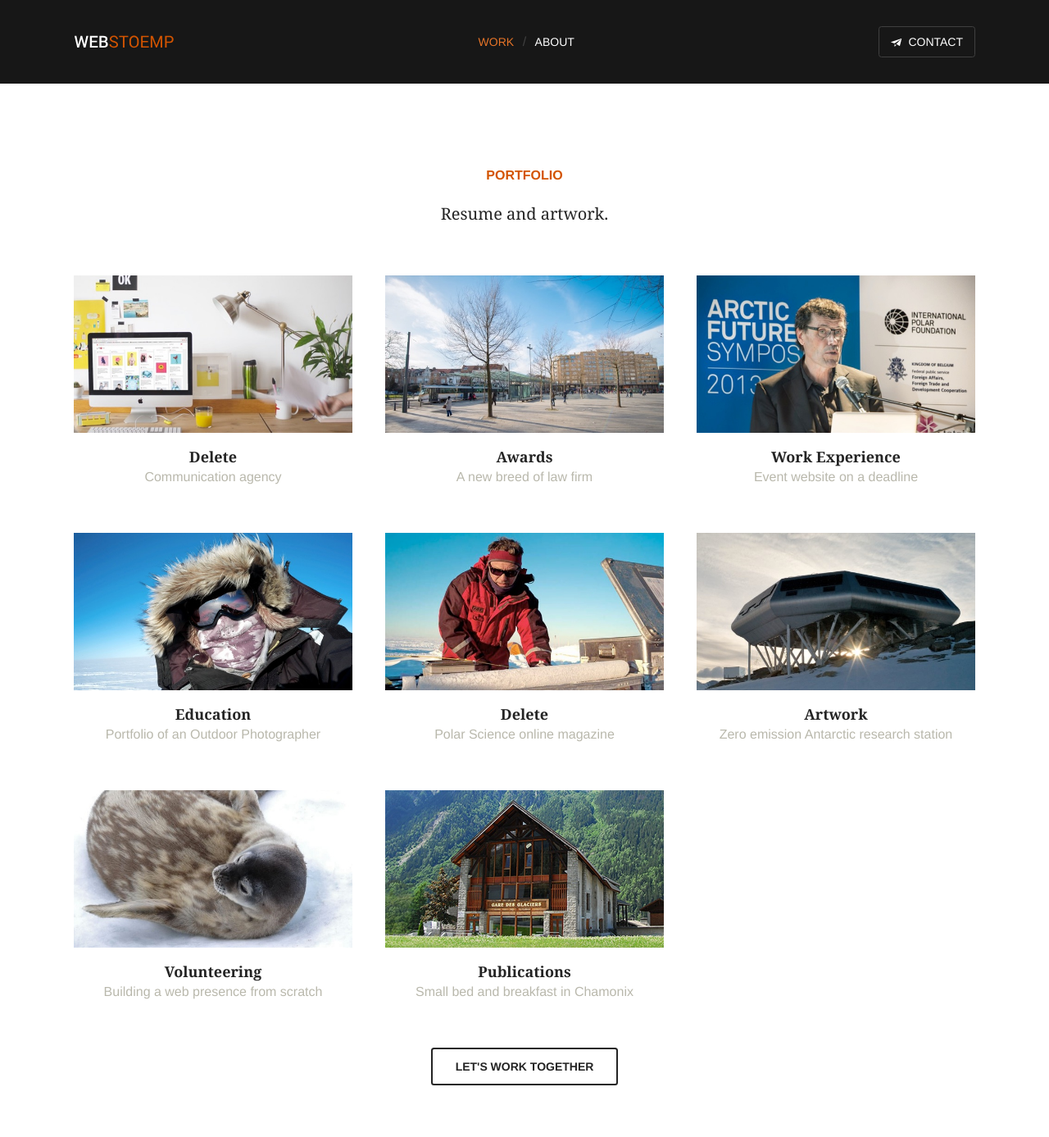
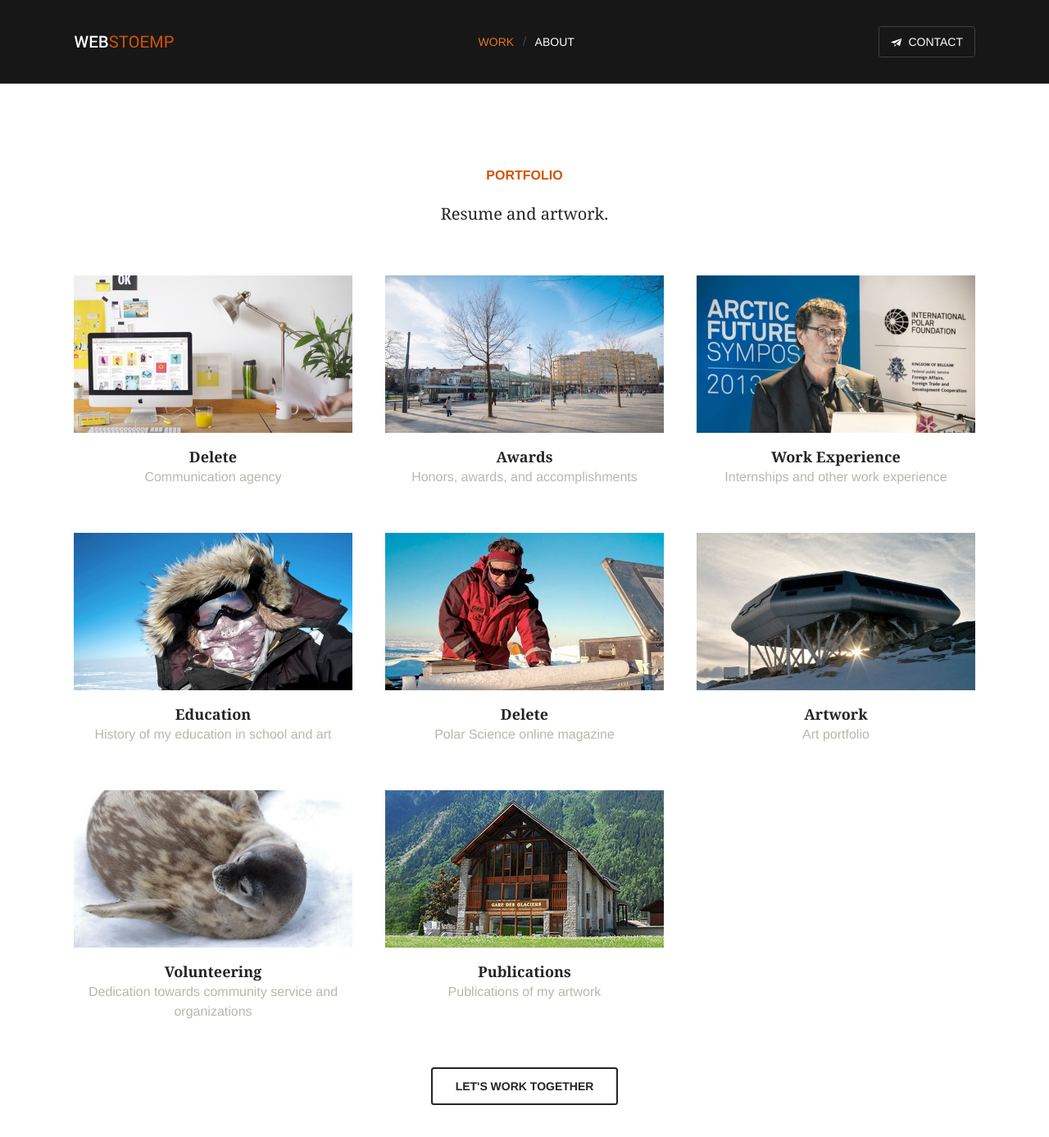
Before and after one commit to lillianhong/lillianhong.github.io, a Jekyll site: the page built from work/index.html, in a window 1280 px wide and 1400 px high. Shown: the top 1387 px of the window at 82% size. Built offline with Jekyll 4.4.1, drawn with Linux system fonts in a browser that asks for light colours.

Commit message:
Project page tags

```diff
--- a/_projects/artwork.md
+++ b/_projects/artwork.md
@@ -1,10 +1,10 @@
 ---
 title: "Artwork"
 date: 2013-06-17 00:00:00
-excerpt: "Collection of artworks."
+excerpt: "Art portfolio."
 project_url: http://www.antarcticstation.org
 project_website: www.antarcticstation.org
-project_tagline: "Zero emission Antarctic research station"
+project_tagline: "Art portfolio"
 project_thumbnail: antarcticstation_thumb.jpg
 project_image_small: antarcticstation_600.jpg
 project_image_medium: antarcticstation_1024.jpg
--- a/_projects/awards.md
+++ b/_projects/awards.md
@@ -2,9 +2,9 @@
 title: "Awards"
 date: 2015-04-01 00:00:00
 excerpt: "Honors, awards, and accomplishments."
-project_url: http://www.equal-partners.eu
-project_website: www.equal-partners.eu
-project_tagline: "A new breed of law firm"
+project_url:
+project_website:
+project_tagline: "Honors, awards, and accomplishments"
 project_year: 2015
 project_thumbnail: equal_thumb.jpg
 project_image_small: equal_600.jpg
--- a/_projects/education.md
+++ b/_projects/education.md
@@ -2,9 +2,9 @@
 title: "Education"
 date: 2014-03-10 00:00:00
 excerpt: "History of my education in school and art."
-project_url: http://www.renerobert.net
-project_website: www.renerobert.net
-project_tagline: "Portfolio of an Outdoor Photographer"
+project_url:
+project_website:
+project_tagline: "History of my education in school and art"
 project_year: 2014
 project_thumbnail: renerobert_thumb.jpg
 project_image_small: renerobert_600.jpg
--- a/_projects/experience.md
+++ b/_projects/experience.md
@@ -2,10 +2,10 @@
 title: "Work Experience"
 date: 2014-07-15 00:00:00
 excerpt: "Internships and other work experience."
-project_url: http://www.arcticfutures.org
-project_website: www.arcticfutures.org
-project_tagline: "Event website on a deadline"
-project_year: 2014
+project_url:
+project_website:
+project_tagline: "Internships and other work experience"
+project_year: 2015
 project_thumbnail: arcticfutures_thumb.jpg
 project_image_small: arcticfutures_600.jpg
 project_image_medium: arcticfutures_1024.jpg
--- a/_projects/publications.md
+++ b/_projects/publications.md
@@ -2,10 +2,10 @@
 title: "Publications"
 date: 2011-12-20 00:00:00
 excerpt: "Publications of my artwork."
-project_url: http://www.garedesglaciers.com
-project_website: www.garedesglaciers.com
-project_tagline: "Small bed and breakfast in Chamonix"
-project_year: 2011
+project_url:
+project_website:
+project_tagline: "Publications of my artwork"
+project_year: 2015
 project_thumbnail: garedesglaciers_thumb.jpg
 project_image_small: garedesglaciers_600.jpg
 project_image_medium: garedesglaciers_1024.jpg
--- a/_projects/volunteering.md
+++ b/_projects/volunteering.md
@@ -2,9 +2,9 @@
 title: "Volunteering"
 date: 2013-04-07 00:00:00
 excerpt: "Dedication towards community service and organizations. "
-project_url: http://www.polarfoundation.org
-project_website: www.polarfoundation.org
-project_tagline: "Building a web presence from scratch"
+project_url:
+project_website:
+project_tagline: "Dedication towards community service and organizations"
 project_year: 2012
 project_thumbnail: polarfoundation_thumb.jpg
 project_image_small: polarfoundation_600.jpg
```
